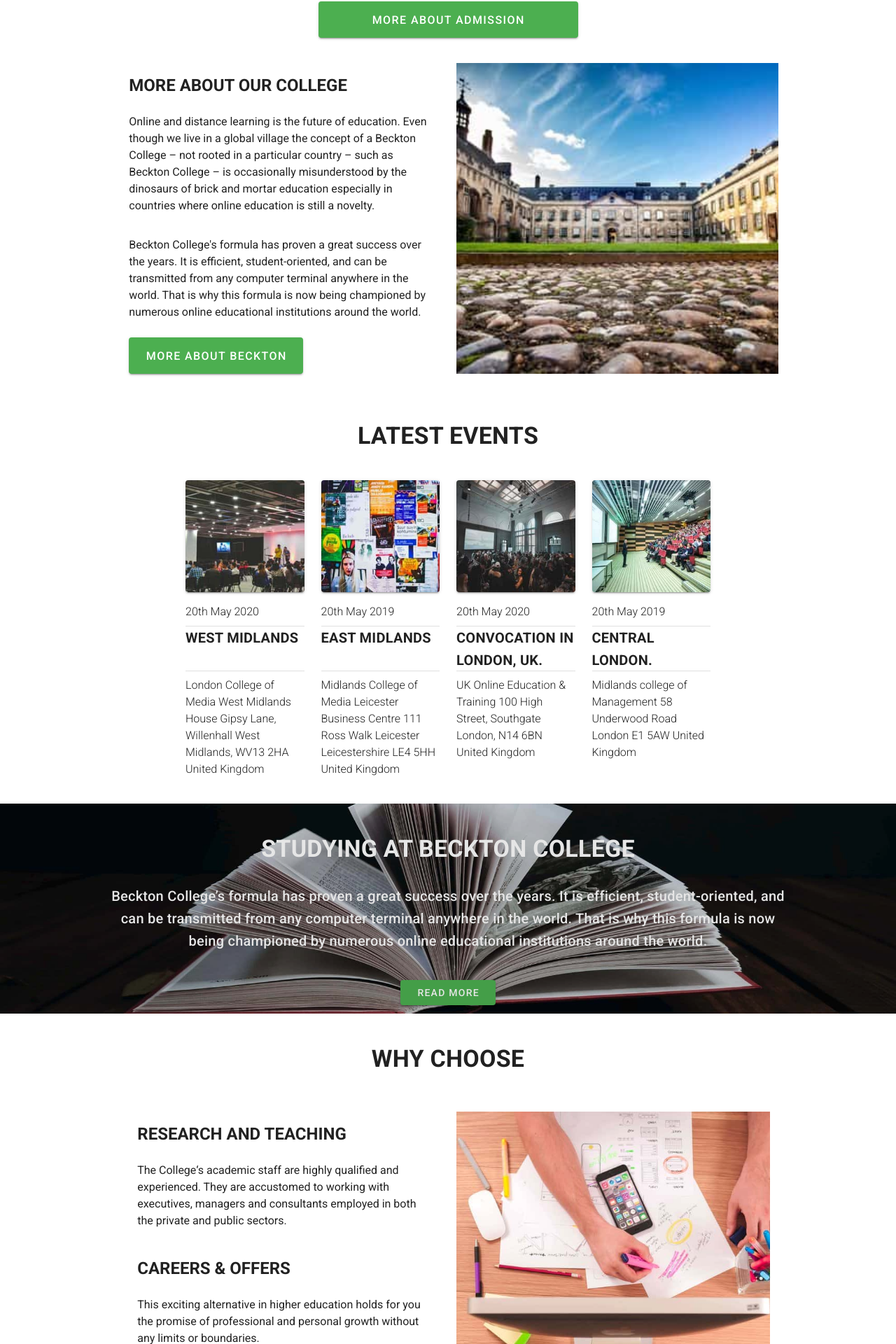
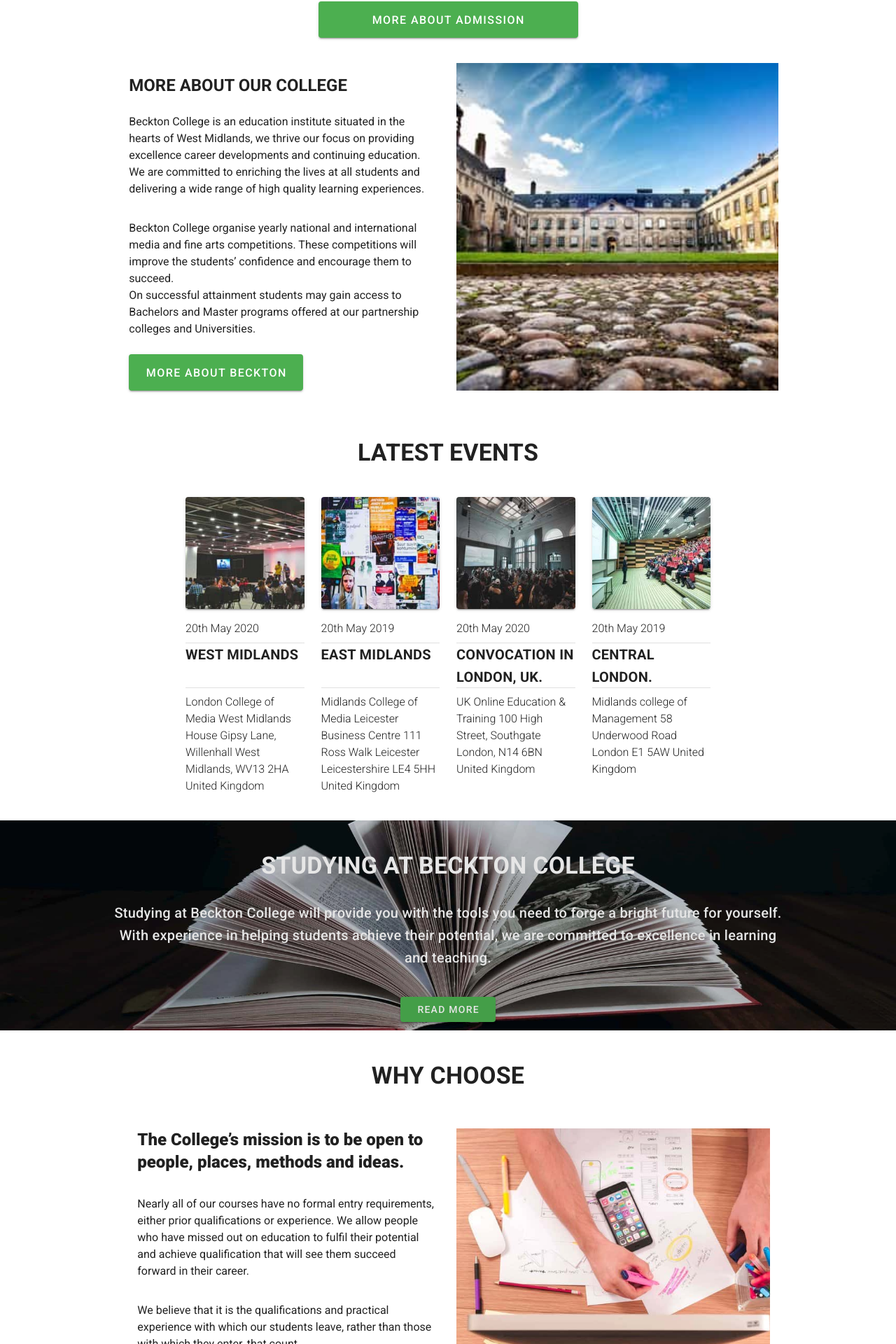
Before and after one commit to ManiSrinivasa1999/Becton-university, a Vue app: page / in a window 1280 px wide. Shown: the part 2540-4460 px from the top of the page at 70% size. Built offline with nearby package versions, Linux system fonts and the light colour scheme.

Commit message:
update content in why-choose,study at BU,more about BU

```diff
--- a/src/components/Home/Moreabout4.vue
+++ b/src/components/Home/Moreabout4.vue
@@ -47,19 +47,19 @@
                   MORE ABOUT OUR COLLEGE
                 </div>
                 <p class="pa-2 pl-4">
-                  Online and distance learning is the future of education. Even
-                  though we live in a global village the concept of a Beckton
-                  College – not rooted in a particular country – such as
-                  Beckton College – is occasionally misunderstood by the
-                  dinosaurs of brick and mortar education especially in
-                  countries where online education is still a novelty.
+                  Beckton College is an education institute situated
+                  in the hearts of West Midlands, we thrive our focus on providing
+                  excellence career developments and continuing education. We are
+                  committed to enriching the lives at all students and delivering a
+                  wide range of high quality learning experiences.
                 </p>
                 <p class="pa-2 pl-4">
-                  Beckton College's formula has proven a great success over
-                  the years. It is efficient, student-oriented, and can be
-                  transmitted from any computer terminal anywhere in the world.
-                  That is why this formula is now being championed by numerous
-                  online educational institutions around the world.
+                  Beckton College organise yearly national and international media
+                  and fine arts competitions. These competitions will improve the students’
+                  confidence and encourage them to succeed.
+                  <br />
+                  On successful attainment students may gain access to Bachelors and
+                  Master programs offered at our partnership colleges and Universities.
                 </p>
 
                 <v-btn x-large to="/about" color="success" class="ml-4">
--- a/src/components/Home/StudyatBU7.vue
+++ b/src/components/Home/StudyatBU7.vue
@@ -9,11 +9,11 @@
       <v-row class="fill-height" align="center" justify="center">
         <v-col cols="12" md="10">
           <p class="title text-center white--text">
-            Beckton College’s formula has proven a great success over the
-            years. It is efficient, student-oriented, and can be transmitted
-            from any computer terminal anywhere in the world. That is why
-            this formula is now being championed by numerous online
-            educational institutions around the world.
+            Studying at Beckton College will provide you with the tools you need to forge a bright
+            future for yourself.
+            With experience in helping students achieve their potential, we are committed
+            to excellence in
+            learning and teaching.
           </p>
         </v-col>
         <v-col cols="12" md="4" lg="3" class="text-center">
--- a/src/components/Home/WhyChoose8.vue
+++ b/src/components/Home/WhyChoose8.vue
@@ -16,22 +16,20 @@
               <v-img eager src="../../assets/whychoose.jpg"></v-img>
             </v-col>
             <v-col cols="12" md="6">
-              <div class="text-h5 font-weight-bold pa-4">
-                RESEARCH AND TEACHING
+              <div class="text-h5 font-weight-bold pl-4">
+                <b>The College’s mission is to be open to people, places, methods and ideas.</b>
               </div>
-              <p class="pa-2 pl-4">
-                The College‘s academic staff are highly qualified and
-                experienced. They are accustomed to working with executives,
-                managers and consultants employed in both the private and public
-                sectors.
+              <p class="pa-2 pl-4 subtitle">
+                <br />
+                Nearly all of our courses have no formal entry requirements,
+                either prior qualifications or experience. We allow people who
+                have missed out on education to fulfil their potential and achieve
+                qualification that will see them succeed forward in their career.
               </p>
-              <div class="text-h5 font-weight-bold pa-4">
-                CAREERS & OFFERS
-              </div>
-              <p class="pa-2 pl-4">
-                This exciting alternative in higher education holds for you the
-                promise of professional and personal growth without any limits
-                or boundaries.
+              <p class="pa-2 pl-4 subtitle">
+                We believe that it is the qualifications and practical experience
+                with which our students leave, rather than those with which they enter,
+                that count…..
               </p>
             </v-col>
           </v-row>
@@ -40,22 +38,20 @@
             class="fill-height pa-0 ma-0"
           >
             <v-col cols="12" md="6">
-              <div class="text-h5 font-weight-bold pa-4">
-                RESEARCH AND TEACHING
+              <div class="text-h5 font-weight-bold pl-4">
+                <b>The College’s mission is to be open to people, places, methods and ideas.</b>
               </div>
               <p class="pa-2 pl-4 subtitle">
-                The College‘s academic staff are highly qualified and
-                experienced. They are accustomed to working with executives,
-                managers and consultants employed in both the private and public
-                sectors.
+                <br />
+                Nearly all of our courses have no formal entry requirements,
+                either prior qualifications or experience. We allow people who
+                have missed out on education to fulfil their potential and achieve
+                qualification that will see them succeed forward in their career.
               </p>
-              <div class="text-h5 font-weight-bold pa-4">
-                CAREERS & OFFERS
-              </div>
               <p class="pa-2 pl-4 subtitle">
-                This exciting alternative in higher education holds for you the
-                promise of professional and personal growth without any limits
-                or boundaries.
+                We believe that it is the qualifications and practical experience
+                with which our students leave, rather than those with which they enter,
+                that count…..
               </p>
             </v-col>
             <v-col cols="12" md="6">
```
